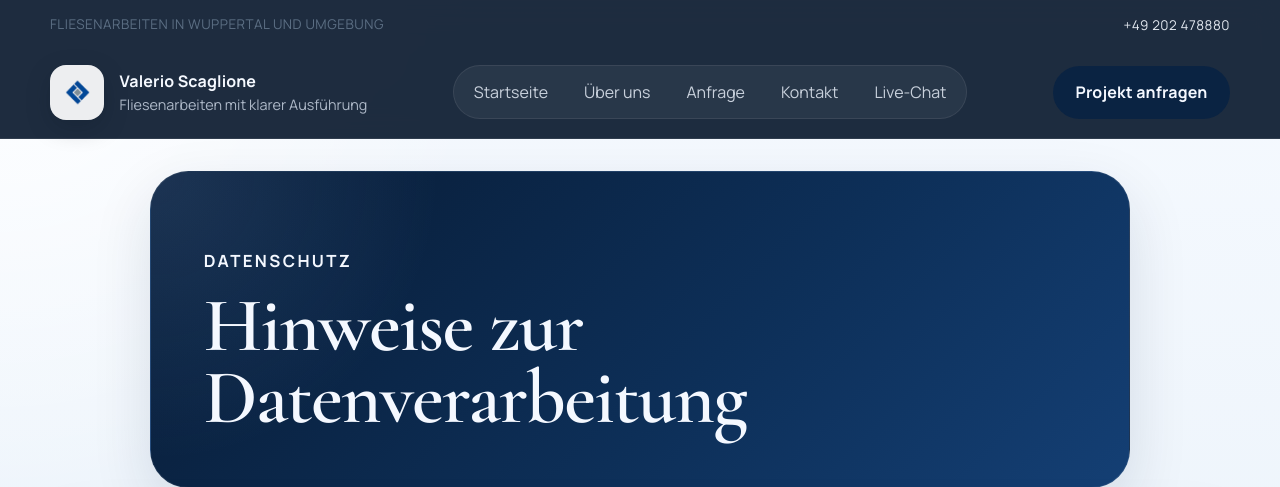
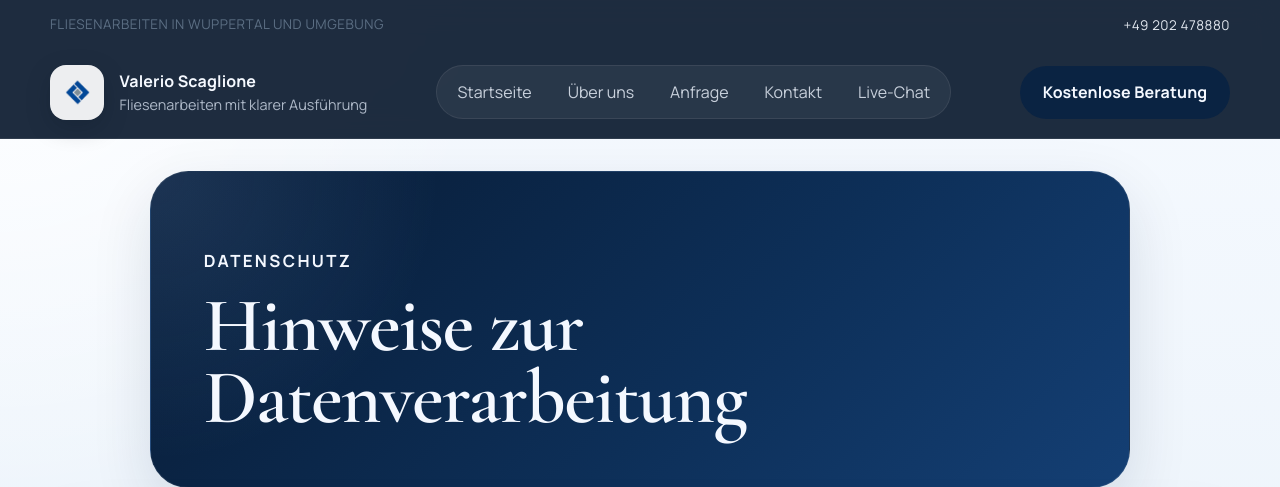
Before and after one commit to deweezy12/web-ai-agent, a Flask app: page /datenschutz in a window 1280 px wide. Shown: the top 487 px of the page. Run offline with Flask 3, Linux system fonts and the light colour scheme.

Commit message:
Update header CTA copy

```diff
--- a/templates/base.html
+++ b/templates/base.html
@@ -42,7 +42,7 @@
             <a href="{{ url_for('kontakt') }}" class="{% if request.path == '/kontakt' %}active{% endif %}">Kontakt</a>
             <a href="{{ url_for('live_chat') }}" class="{% if request.path == '/live-chat' %}active{% endif %}">Live-Chat</a>
           </nav>
-          <a href="{{ url_for('anfrage_stellen') }}" class="btn btn-primary header-cta">Projekt anfragen</a>
+          <a href="{{ url_for('anfrage_stellen') }}" class="btn btn-primary header-cta">Kostenlose Beratung</a>
         </div>
       </header>
 
```
